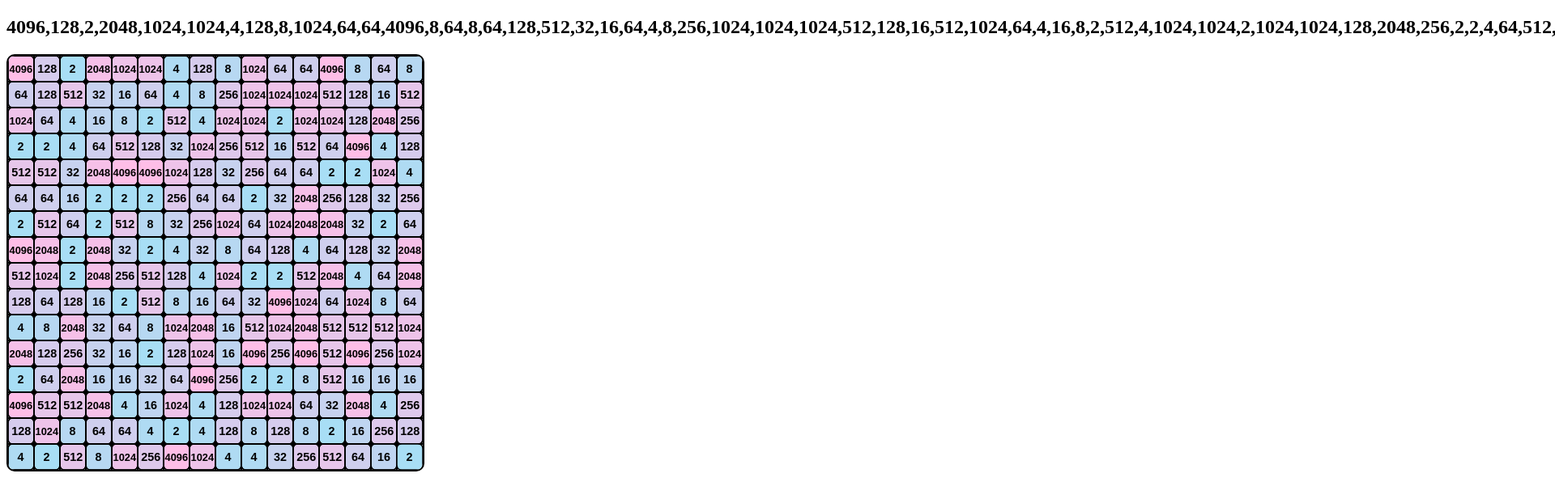
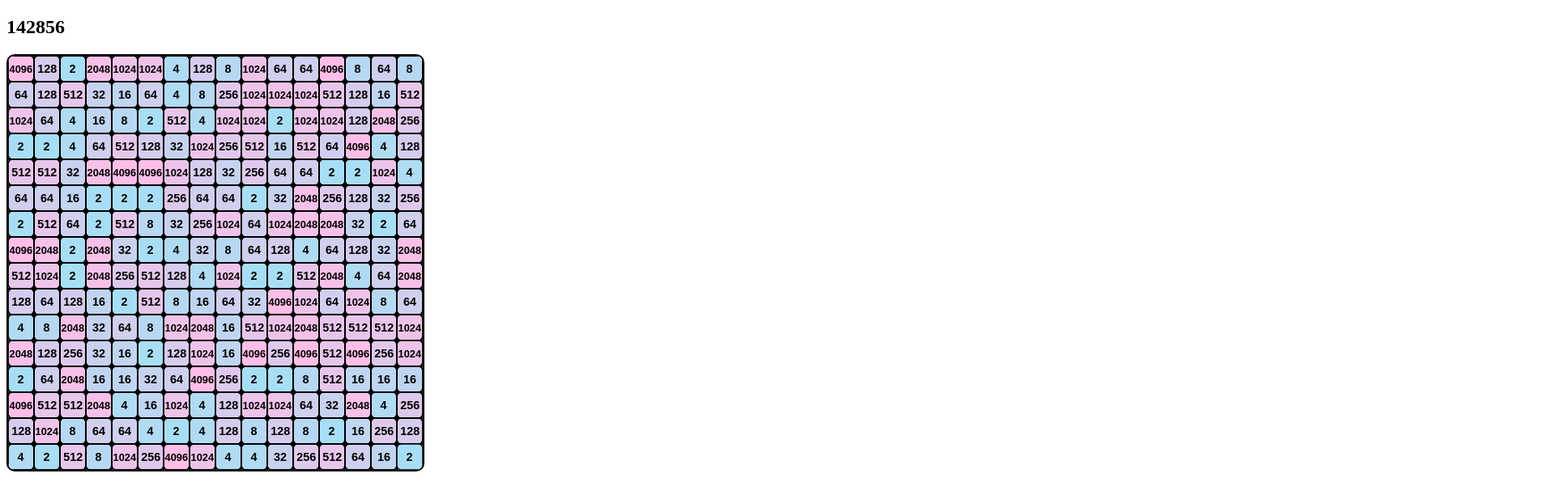
Before and after one commit to 2048-BattleRoyale/2048HTML, a plain HTML site: page index.html in a window 1280 px wide. Shown: the top 622 px of the page at 81% size, 1920 px wide, since content can reach past the window. Drawn offline with Linux system fonts and the light colour scheme.

Commit message:
First "successful" render

```diff
--- a/script.js
+++ b/script.js
@@ -59,10 +59,14 @@ for (i =1; i<=(16*16+1);i+=1) {
 	var multtwo=2**(random+1);
 	grid.push(multtwo); //purely for theme testing, if I replace this with nulls, it creates a nice empty grid
 }
-
-document.getElementById("test").innerHTML = grid
+score=0;
+for (i=1; i<grid.length;i+=1) {
+	score+=grid[i];
+}
+document.getElementById("test").innerHTML = score;
 //Rendering Engine Start
 //Return the appropriate image for drawing
+
 function roundRect(x, y, width, height, radius, fill, stroke) { //Creates sexy rounded bois. Tastier than lime sparkling water.
   if (typeof stroke == 'undefined') {
     stroke = true;
@@ -126,7 +130,7 @@ function hexJson(number1) {
 
 }
 function drawText(number,x,y) {
-	console.log(number.toString().length);
+	//console.log(number.toString().length);
 	if (number==0) {
 		number='';
 	}
@@ -173,7 +177,7 @@ function reDraw() {
 	var localy=0;
 	var offset=-1;
 	for (var i = 0; i <= 16*16; i++) {
-		console.log(hexJson(grid[localx+16*localy]));
+		//console.log(hexJson(grid[localx+16*localy]));
 		var hexval='#'+(hexJson(grid[localx+16*localy]));
 		if ((grid[localx+16*localy])==0) {
 			hexval="0";
```
Also changed, not shown: index.html (+1 -0 lines).
